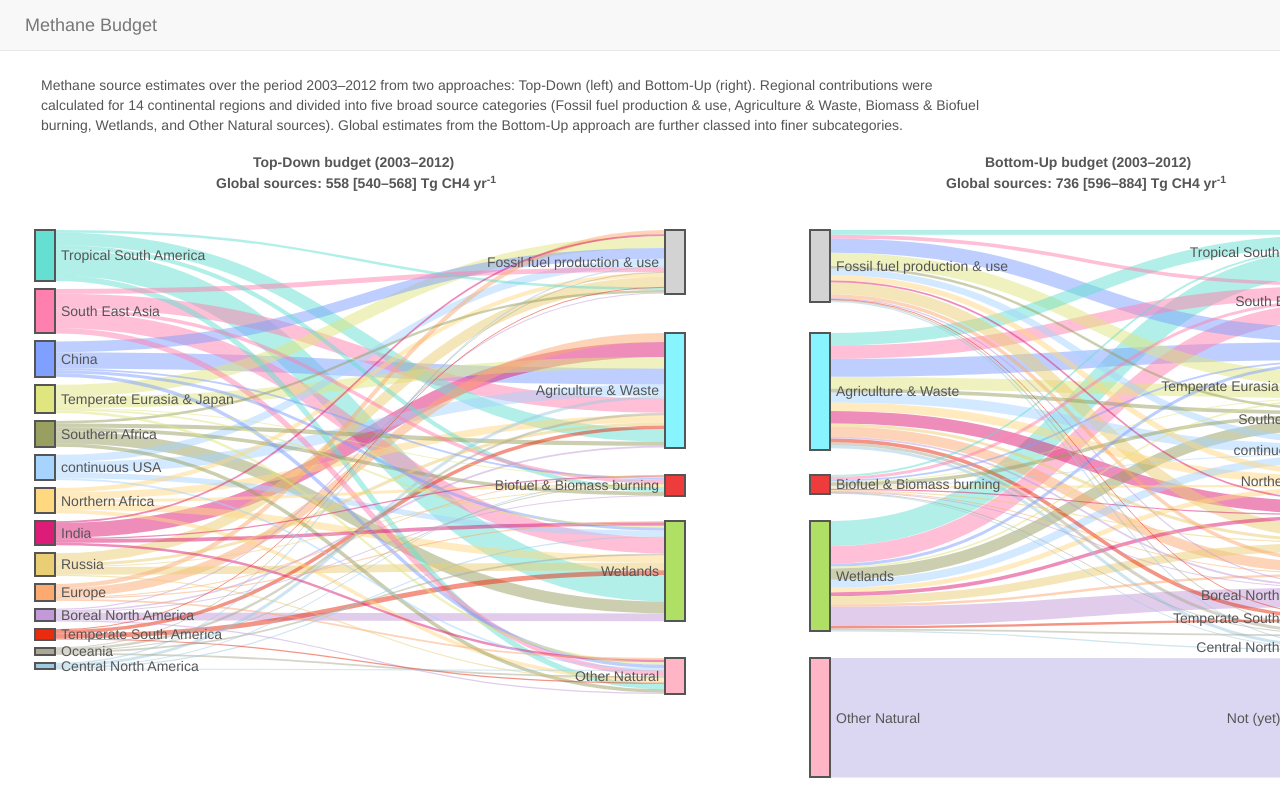
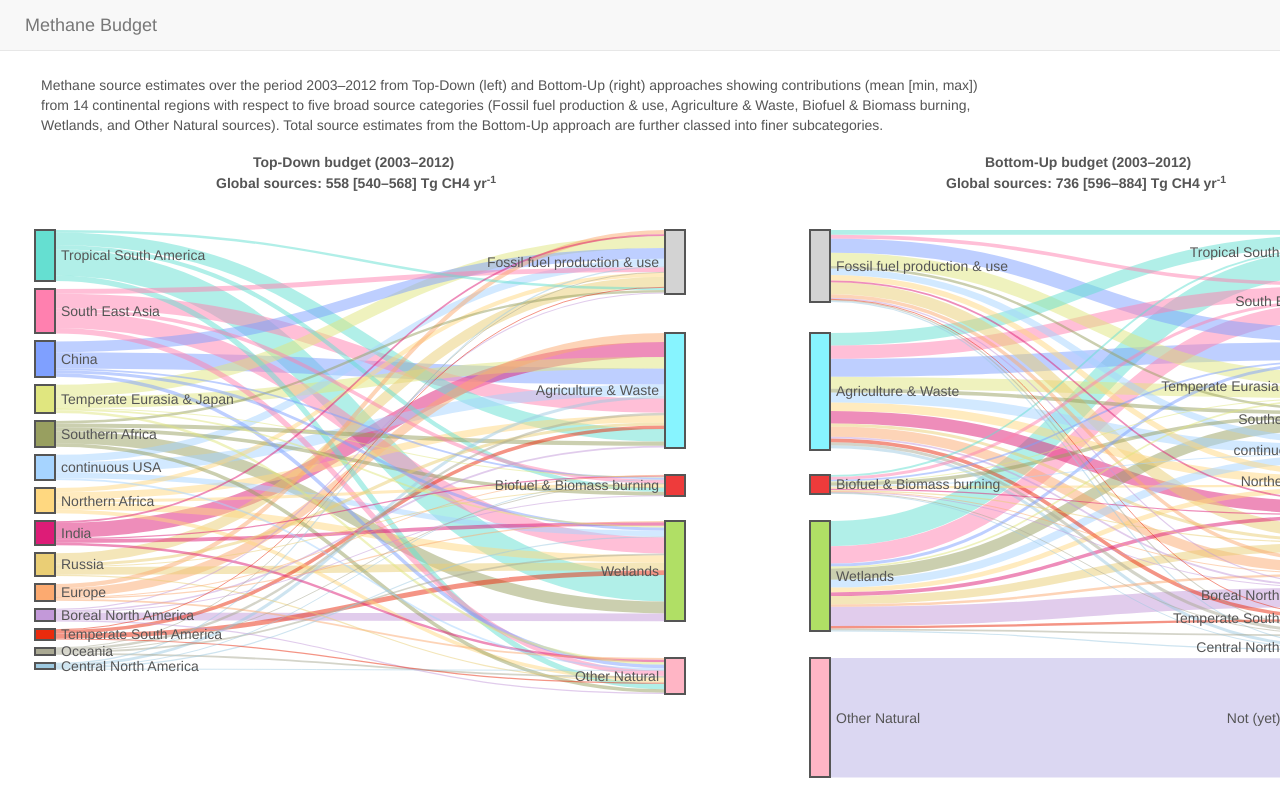
Before and after one commit to LSCE-DataVisGroup/MethaneBudget, a plain HTML site: page index.html in a window 1280 px wide. Shown: the top 800 px of the page. Drawn offline with nearby package versions, Linux system fonts and the light colour scheme.

Commit message:
edits to info text

```diff
--- a/index.html
+++ b/index.html
@@ -241,7 +241,7 @@
 
           function make(graph, minStat, maxStat) {
             // Display info text for Sankey diagram
-            d3.select("#infotext").html("Methane source estimates over the period 2003&ndash;2012 from two approaches: Top-Down (left) and Bottom-Up (right). Regional contributions were calculated for 14 continental regions and divided into five broad source categories (Fossil fuel production & use, Agriculture & Waste, Biomass & Biofuel burning, Wetlands, and Other Natural sources). Global estimates from the Bottom-Up approach are further classed into finer subcategories.")
+            d3.select("#infotext").html("Methane source estimates over the period 2003&ndash;2012 from Top-Down (left) and Bottom-Up (right) approaches showing contributions (mean [min, max]) from 14 continental regions with respect to five broad source categories (Fossil fuel production & use, Agriculture & Waste, Biofuel & Biomass burning, Wetlands, and Other Natural sources). Total source estimates from the Bottom-Up approach are further classed into finer subcategories.")
               .style("display", "block");
 
             var nodeMap = {};
```
